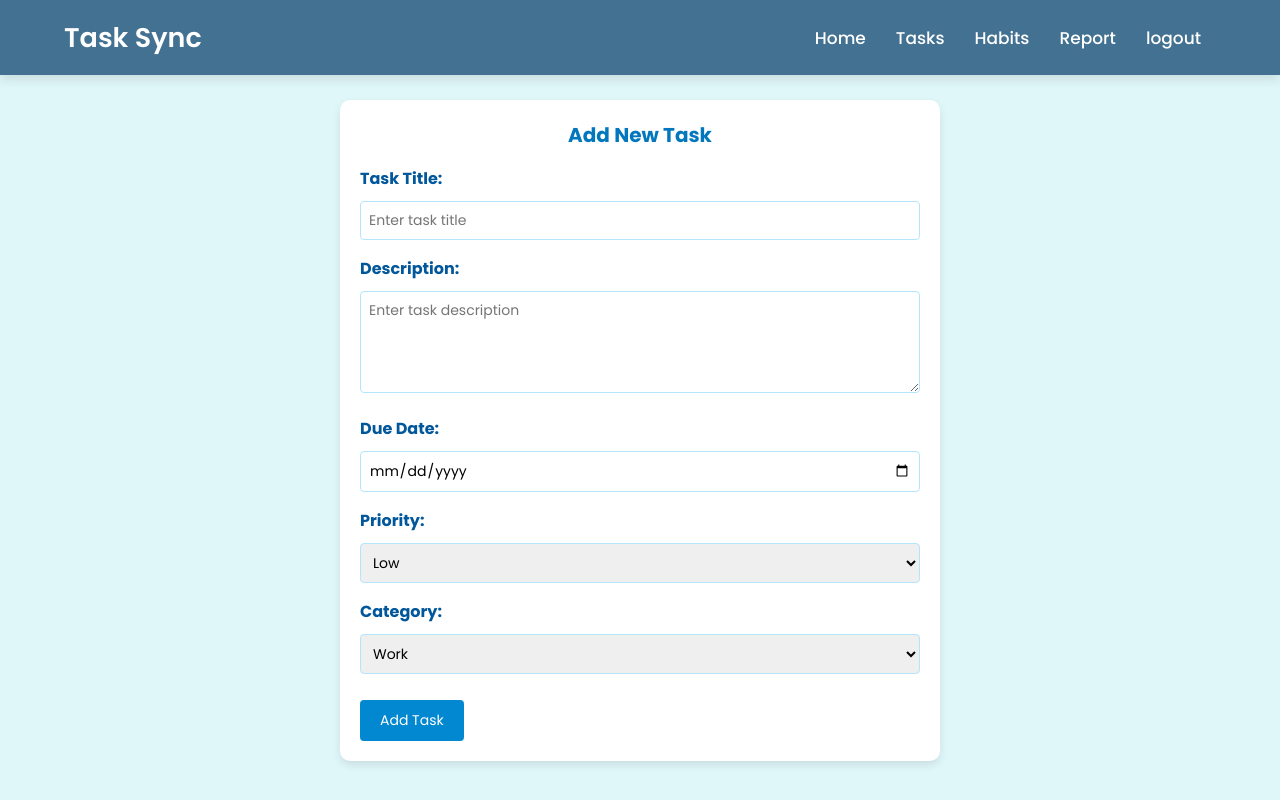
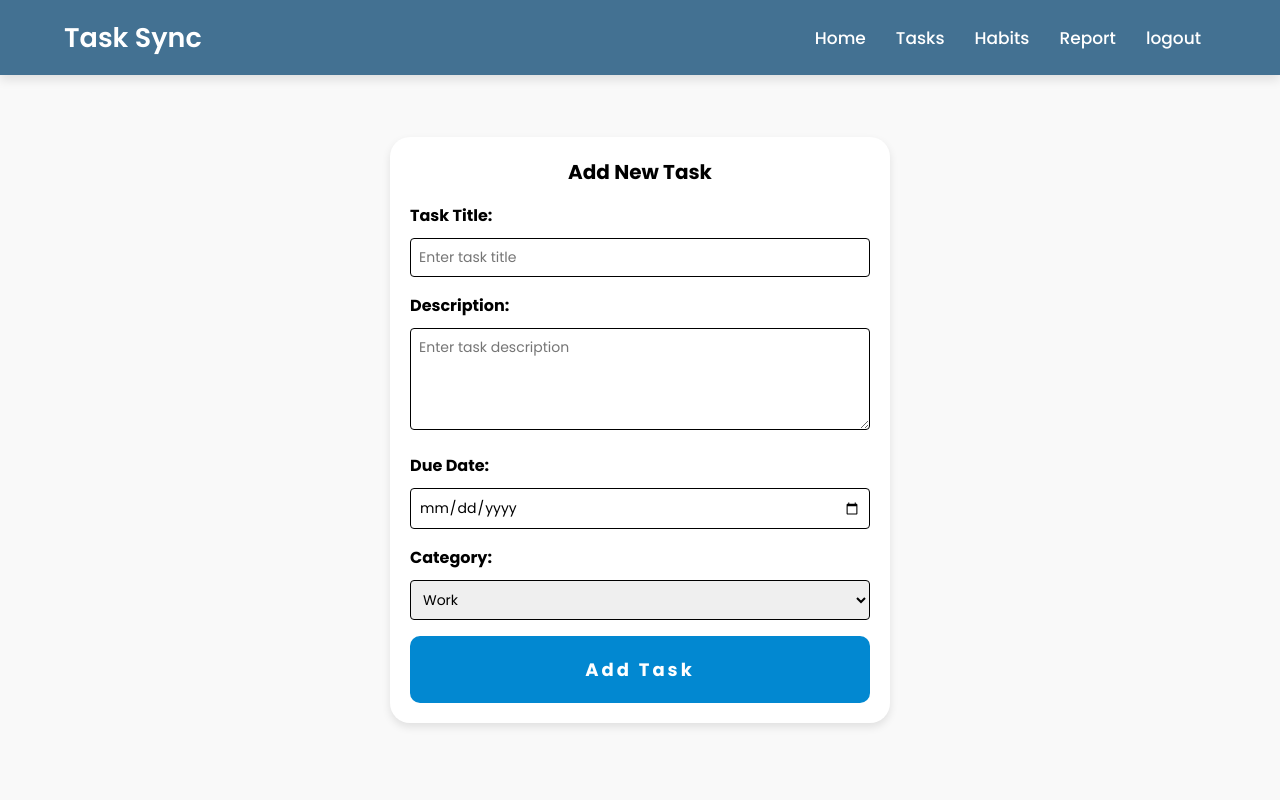
Before and after one commit to ArjunYuvraj/Django-Project, a Django app: page /task/add_task/ in a window 1280 px wide. Run offline with Django 5.2, Linux system fonts and the light colour scheme.

Commit message:
fix: changed styling of the add task page

```diff
--- a/frontend/templates/add_task.html
+++ b/frontend/templates/add_task.html
@@ -23,14 +23,7 @@
                 <label for="due-date">Due Date:</label>
                 <input type="date" id="due-date" name="due-date">
             </div>
-            <div class="form-group">
-                <label for="priority">Priority:</label>
-                <select id="priority" name="priority">
-                    <option value="low">Low</option>
-                    <option value="medium">Medium</option>
-                    <option value="high">High</option>
-                </select>
-            </div>
+
             <div class="form-group">
                 <label for="category">Category:</label>
                 <select id="category" name="category">
--- a/static/css/add_task.css
+++ b/static/css/add_task.css
@@ -1,7 +1,9 @@
 /* styles.css */
+@import url('https://fonts.googleapis.com/css2?family=Poppins:wght@200;300;400;500;600;700&display=swap');
+
 body {
     font-family: Arial, sans-serif;
-    background-color: #e0f7fa; /* Light blue background */
+    background-color: #f9f9f9;
     margin: 0;
     padding: 0;
     display: flex;
@@ -12,30 +14,29 @@ body {
 
 .container {
     background-color: #ffffff;
-    padding: 20px; /* Reduced padding */
-    border-radius: 10px; /* Slightly reduced border radius */
-    box-shadow: 0 4px 8px rgba(0, 0, 0, 0.1); /* Reduced shadow effect */
-    /* max-width: 300px; Reduced max width */
-    width: 600px;
-    margin: 20px; /* Margin to ensure spacing from edges */
+    padding: 20px;
+    border-radius: 20px;
+    box-shadow: 0 4px 8px rgba(0, 0, 0, 0.1);
+    width: 500px;;
+    margin: 20px;
 }
 
 h1 {
-    font-size: 20px; /* Reduced font size */
-    margin-bottom: 16px; /* Reduced margin bottom */
-    color: #0277bd; /* Darker blue for headings */
+    font-size: 20px;
+    margin-bottom: 16px;
+    color: #000;
     text-align: center;
 }
 
 .form-group {
-    margin-bottom: 16px; /* Reduced spacing between form fields */
+    margin-bottom: 16px;
 }
 
 label {
     display: block;
     font-weight: bold;
-    margin-bottom: 6px; /* Reduced margin bottom */
-    color: #01579b; /* Blue color for labels */
+    margin-bottom: 6px;
+    color: #000;
 }
 
 input[type="text"],
@@ -43,12 +44,12 @@ textarea,
 input[type="date"],
 select {
     width: 100%;
-    padding: 8px; /* Reduced padding */
-    border: 1px solid #b3e5fc; /* Light blue border */
-    border-radius: 4px; /* Slightly reduced border radius */
-    font-size: 14px; /* Reduced font size */
+    padding: 8px;
+    border: 1px solid #000;
+    border-radius: 4px;
+    font-size: 14px;
     margin-top: 4px;
-    box-sizing: border-box; /* Ensure padding is included in width */
+    box-sizing: border-box;
 }
 
 textarea {
@@ -59,15 +60,20 @@ button {
     background-color: #0288d1; /* Blue background for button */
     color: white;
     border: none;
-    padding: 10px 20px; /* Reduced padding */
+    padding:  20px; /* Reduced padding */
     text-align: center;
     text-decoration: none;
-    display: inline-block;
+    display: block; /* Change from inline-block to block */
     font-size: 14px; /* Reduced font size */
-    border-radius: 4px; /* Slightly reduced border radius */
+    border-radius: 10px; /* Slightly reduced border radius */
     cursor: pointer;
-    margin-top: 10px;
+    margin: auto; /* Center the button with auto margins */
+    width: 100%; /* Remove the full width */
+    font-weight: bold;
+    letter-spacing: 3px;
+    font-size: large;
 }
+
 
 button:hover {
     background-color: #0277bd; /* Darker blue on hover */
--- a/static/css/home.css
+++ b/static/css/home.css
@@ -82,3 +82,8 @@ body {
     margin-top: 10px;
     font-size: 16px;
 }
+.graph {
+    background-color: black;
+    height: auto;
+    width: 100%;
+}
```
